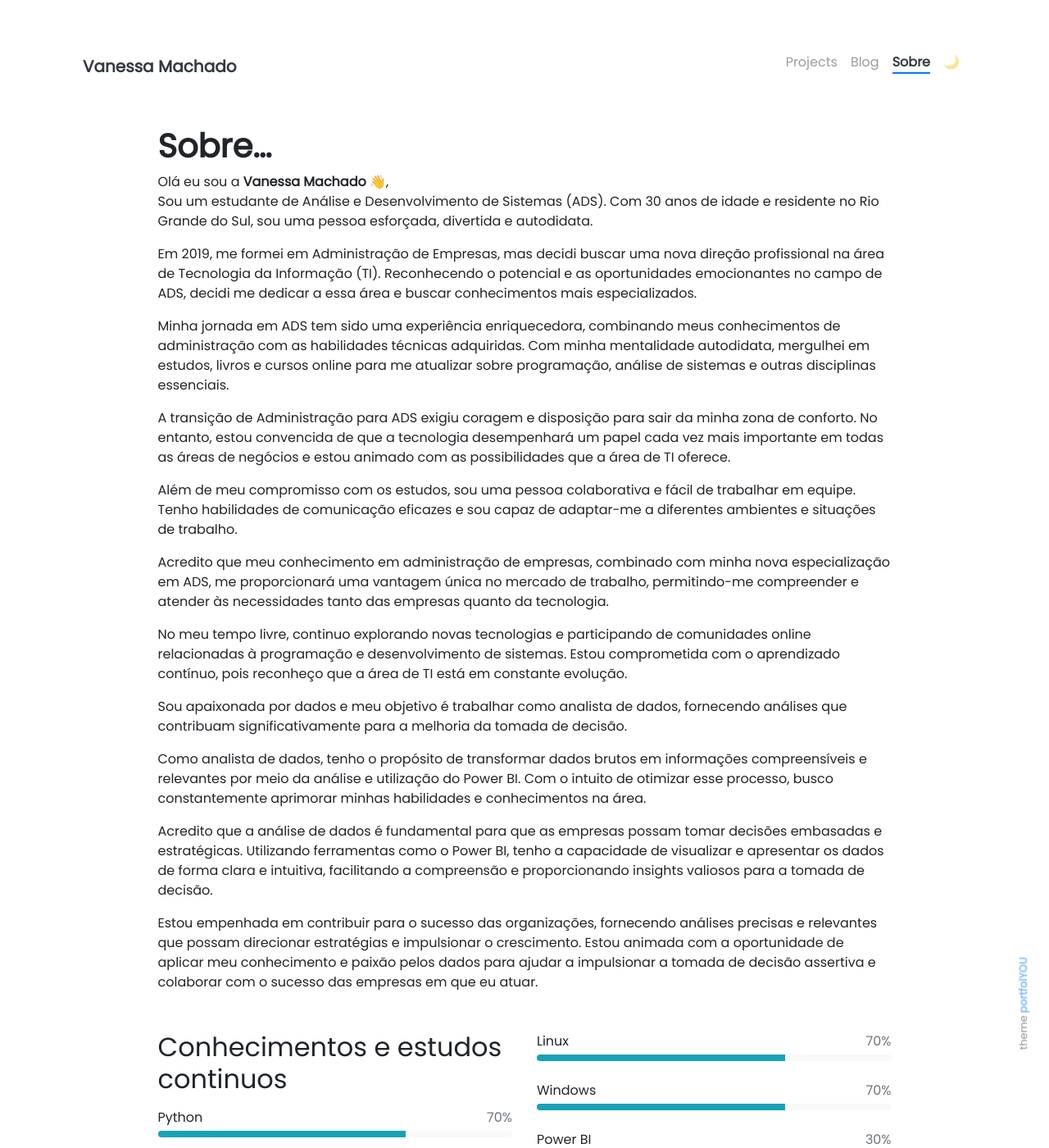
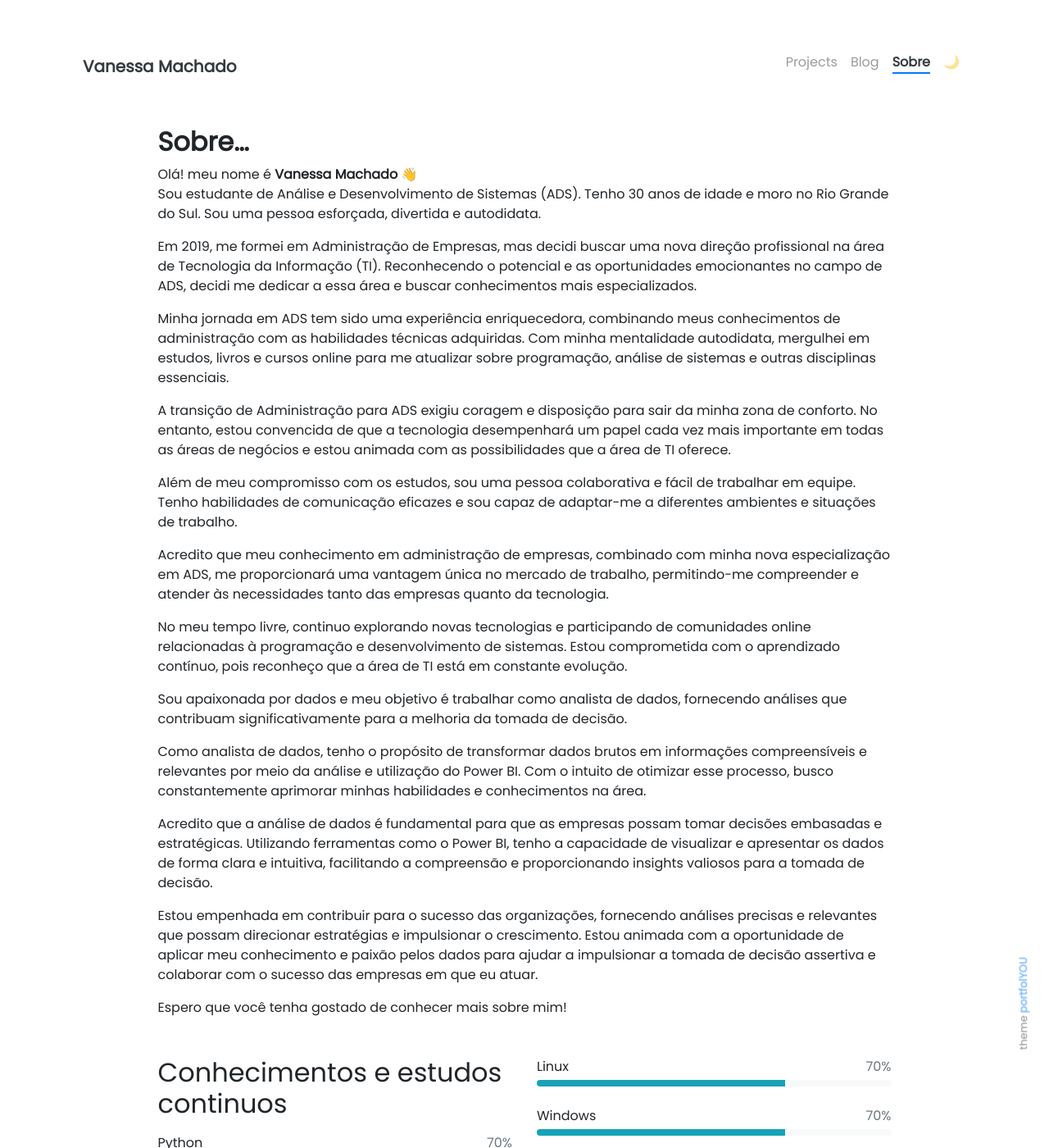
Before and after one commit to Vanessamachado93/Vanessamachado93.github.io, a Jekyll site: the page built from pages/about.md, in a window 1280 px wide and 1400 px high. Shown: the whole window at 82% size. Built offline with Jekyll 4.4.1, drawn with Linux system fonts in a browser that asks for light colours; nearby versions of some CDN libraries; emoji names are drawn with the system emoji font.

Commit message:
Ajustes no readme

```diff
--- a/pages/about.md
+++ b/pages/about.md
@@ -5,16 +5,16 @@ permalink: /about/
 weight: 3
 ---
 
-# **Sobre...**
+## **Sobre...**
 
-Olá eu sou a **{{ site.author.name }}** :wave:,<br>
-Sou um estudante de Análise e Desenvolvimento de Sistemas (ADS). Com 30 anos de idade e residente no Rio Grande do Sul, sou uma pessoa esforçada, divertida e autodidata.
+Olá! meu nome é **{{ site.author.name }}** :wave:<br>
+Sou estudante de Análise e Desenvolvimento de Sistemas (ADS). Tenho 30 anos de idade e moro no Rio Grande do Sul. Sou uma pessoa esforçada, divertida e autodidata.
 
 Em 2019, me formei em Administração de Empresas, mas decidi buscar uma nova direção profissional na área de Tecnologia da Informação (TI). Reconhecendo o potencial e as oportunidades emocionantes no campo de ADS, decidi me dedicar a essa área e buscar conhecimentos mais especializados.
 
 Minha jornada em ADS tem sido uma experiência enriquecedora, combinando meus conhecimentos de administração com as habilidades técnicas adquiridas. Com minha mentalidade autodidata, mergulhei em estudos, livros e cursos online para me atualizar sobre programação, análise de sistemas e outras disciplinas essenciais.
 
-A transição de Administração para ADS exigiu coragem e disposição para sair da minha zona de conforto. No entanto, estou convencida de que a tecnologia desempenhará um papel cada vez mais importante em todas as áreas de negócios e estou animado com as possibilidades que a área de TI oferece.
+A transição de Administração para ADS exigiu coragem e disposição para sair da minha zona de conforto. No entanto, estou convencida de que a tecnologia desempenhará um papel cada vez mais importante em todas as áreas de negócios e estou animada com as possibilidades que a área de TI oferece.
 
 Além de meu compromisso com os estudos, sou uma pessoa colaborativa e fácil de trabalhar em equipe. Tenho habilidades de comunicação eficazes e sou capaz de adaptar-me a diferentes ambientes e situações de trabalho.
 
@@ -22,13 +22,15 @@ Acredito que meu conhecimento em administração de empresas, combinado com minh
 
 No meu tempo livre, continuo explorando novas tecnologias e participando de comunidades online relacionadas à programação e desenvolvimento de sistemas. Estou comprometida com o aprendizado contínuo, pois reconheço que a área de TI está em constante evolução.
 
- Sou apaixonada por dados e meu objetivo é trabalhar como analista de dados, fornecendo análises que contribuam significativamente para a melhoria da tomada de decisão.
+Sou apaixonada por dados e meu objetivo é trabalhar como analista de dados, fornecendo análises que contribuam significativamente para a melhoria da tomada de decisão.
 
 Como analista de dados, tenho o propósito de transformar dados brutos em informações compreensíveis e relevantes por meio da análise e utilização do Power BI. Com o intuito de otimizar esse processo, busco constantemente aprimorar minhas habilidades e conhecimentos na área.
 
 Acredito que a análise de dados é fundamental para que as empresas possam tomar decisões embasadas e estratégicas. Utilizando ferramentas como o Power BI, tenho a capacidade de visualizar e apresentar os dados de forma clara e intuitiva, facilitando a compreensão e proporcionando insights valiosos para a tomada de decisão.
 
 Estou empenhada em contribuir para o sucesso das organizações, fornecendo análises precisas e relevantes que possam direcionar estratégias e impulsionar o crescimento. Estou animada com a oportunidade de aplicar meu conhecimento e paixão pelos dados para ajudar a impulsionar a tomada de decisão assertiva e colaborar com o sucesso das empresas em que eu atuar.
+
+Espero que você tenha gostado de conhecer mais sobre mim!
 
 <div class="row">
 {% include about/skills.html title="Conhecimentos e estudos continuos" source=site.data.programming-skills %}
```
